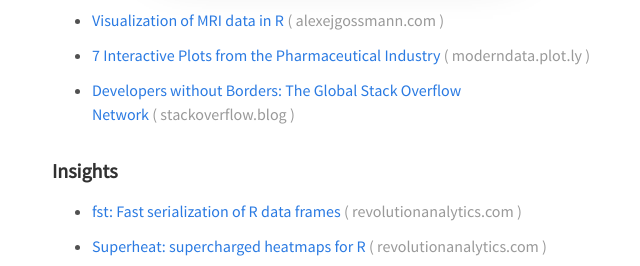
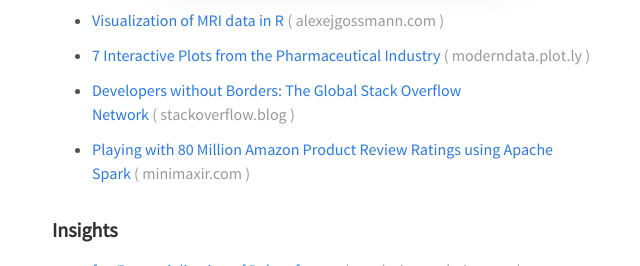
Before and after one commit to rweekly/rweekly.org, a Jekyll site: the page built from draft.md, in a window 1280 px wide and 900 px high, scrolled down 2242 px, cut to the strip 121-387 px from the top of the window. Shown: the whole strip, without its empty margins (308-948 px from the left). Built offline with Jekyll 4.4.1, drawn with Linux system fonts in a browser that asks for light colours; comment, search, counter and statistics services are not loaded.

Commit message:
Update draft.md
Add example of using Apache Spark and sparklyr notebook

```diff
--- a/draft.md
+++ b/draft.md
@@ -57,6 +57,8 @@
 + [7 Interactive Plots from the Pharmaceutical Industry](http://moderndata.plot.ly/pharmaceutical-survival-interactive/)
 
 + [Developers without Borders: The Global Stack Overflow Network](http://stackoverflow.blog/2017/01/Developers-without-Borders-The-Global-Stack-Overflow-Network/)
+
++ [Playing with 80 Million Amazon Product Review Ratings using Apache Spark](http://minimaxir.com/notebooks/amazon-spark/)
 
 ### Insights
 
```
